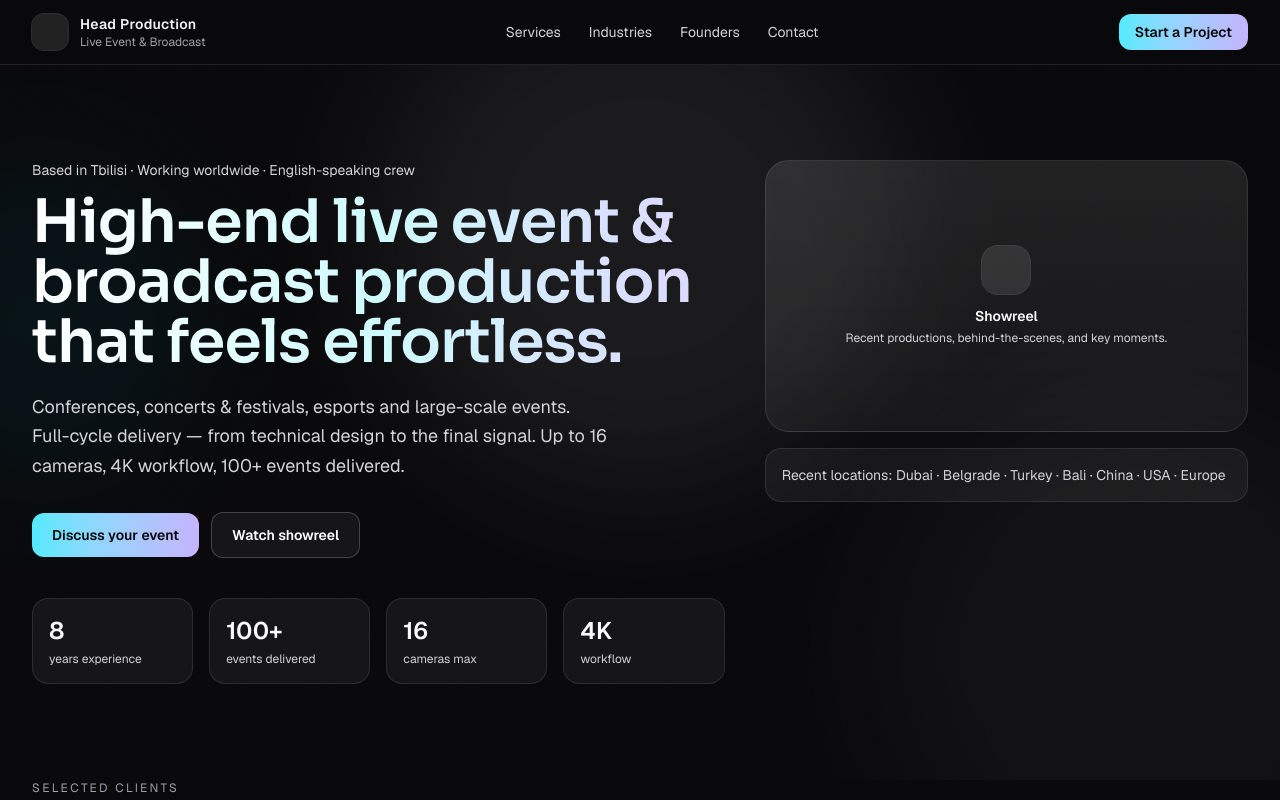
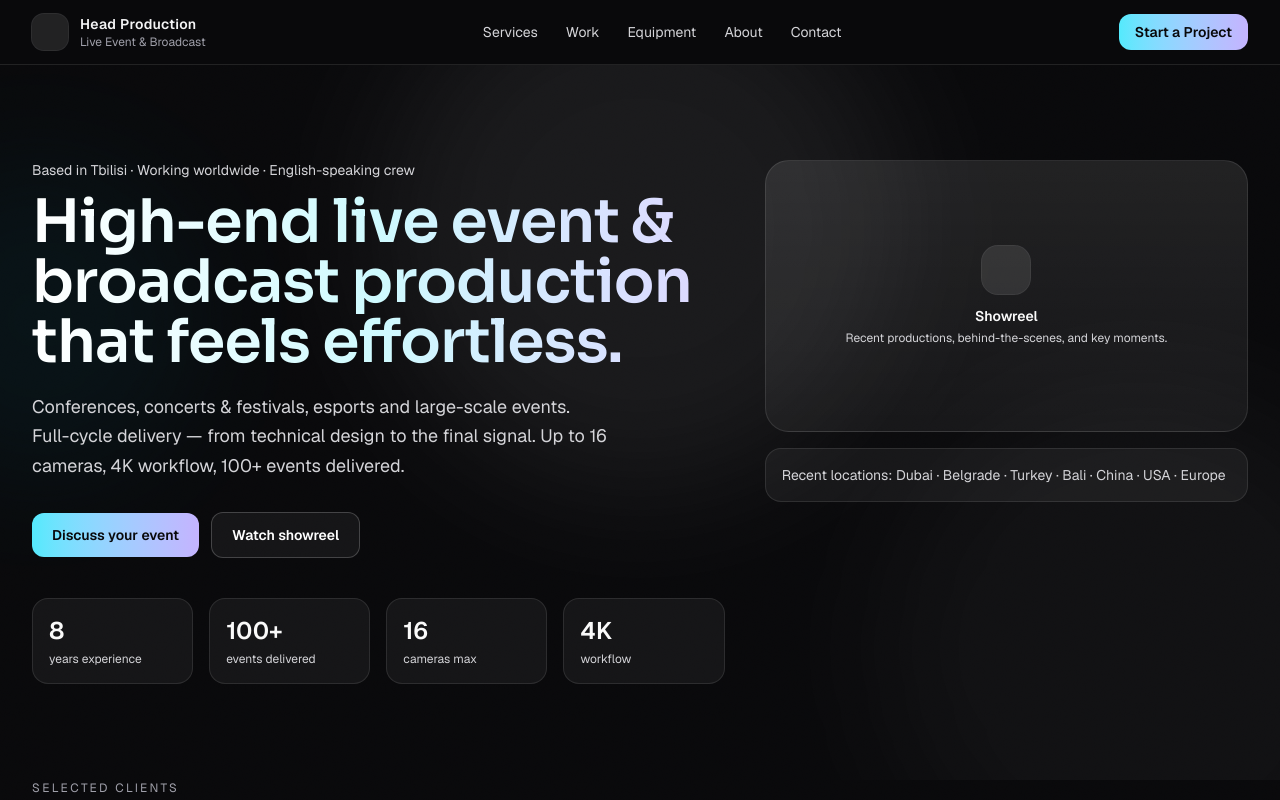
Before and after one commit to baryshnikovaxx/hpprod, a Next.js app: page / in a window 1280 px wide. Shown: the top 800 px of the page. Built offline with nearby package versions, Linux system fonts and the light colour scheme.

Commit message:
new menu

```diff
--- a/app/components/site-header.tsx
+++ b/app/components/site-header.tsx
@@ -1,21 +1,17 @@
 "use client";
 
 import { useEffect, useState } from "react";
-import { usePathname } from "next/navigation";
 
 const navItems = [
-  { label: "Services", hash: "#services" },
-  { label: "Industries", hash: "#industries" },
-  { label: "Founders", hash: "#founders" },
-  { label: "Contact", hash: "#contact" },
+  { label: "Services", href: "/services" },
+  { label: "Work", href: "/work" },
+  { label: "Equipment", href: "/equipment" },
+  { label: "About", href: "/about" },
+  { label: "Contact", href: "/#contact" },
 ];
 
 export default function SiteHeader() {
   const [mobileMenuOpen, setMobileMenuOpen] = useState(false);
-  const pathname = usePathname();
-  const isHomePage = pathname === "/";
-
-  const toSection = (hash: string) => (isHomePage ? hash : `/${hash}`);
 
   useEffect(() => {
     if (!mobileMenuOpen) return;
@@ -52,7 +48,7 @@ export default function SiteHeader() {
             {navItems.map((item) => (
               <a
                 key={item.label}
-                href={toSection(item.hash)}
+                href={item.href}
                 className="transition-colors duration-200 hover:text-cyan-200"
               >
                 {item.label}
@@ -61,7 +57,7 @@ export default function SiteHeader() {
           </nav>
 
           <a
-            href={toSection("#contact")}
+            href="/#contact"
             className="hidden rounded-xl bg-gradient-to-r from-cyan-300 to-violet-300 px-4 py-2 text-sm font-semibold text-zinc-950 transition-colors duration-200 hover:from-cyan-200 hover:to-violet-200 md:inline-flex"
           >
             Start a Project
@@ -105,7 +101,7 @@ export default function SiteHeader() {
               {navItems.map((item) => (
                 <a
                   key={item.label}
-                  href={toSection(item.hash)}
+                  href={item.href}
                   onClick={closeMobileMenu}
                   className="rounded-xl border border-white/10 bg-white/5 px-4 py-3 text-sm text-zinc-100 transition-colors duration-200 hover:bg-white/10 hover:text-cyan-200"
                 >
@@ -114,7 +110,7 @@ export default function SiteHeader() {
               ))}
             </nav>
             <a
-              href={toSection("#contact")}
+              href="/#contact"
               onClick={closeMobileMenu}
               className="mt-6 inline-flex w-full items-center justify-center rounded-xl bg-gradient-to-r from-cyan-300 to-violet-300 px-4 py-3 text-sm font-semibold text-zinc-950 transition-colors duration-200 hover:from-cyan-200 hover:to-violet-200"
             >
```
